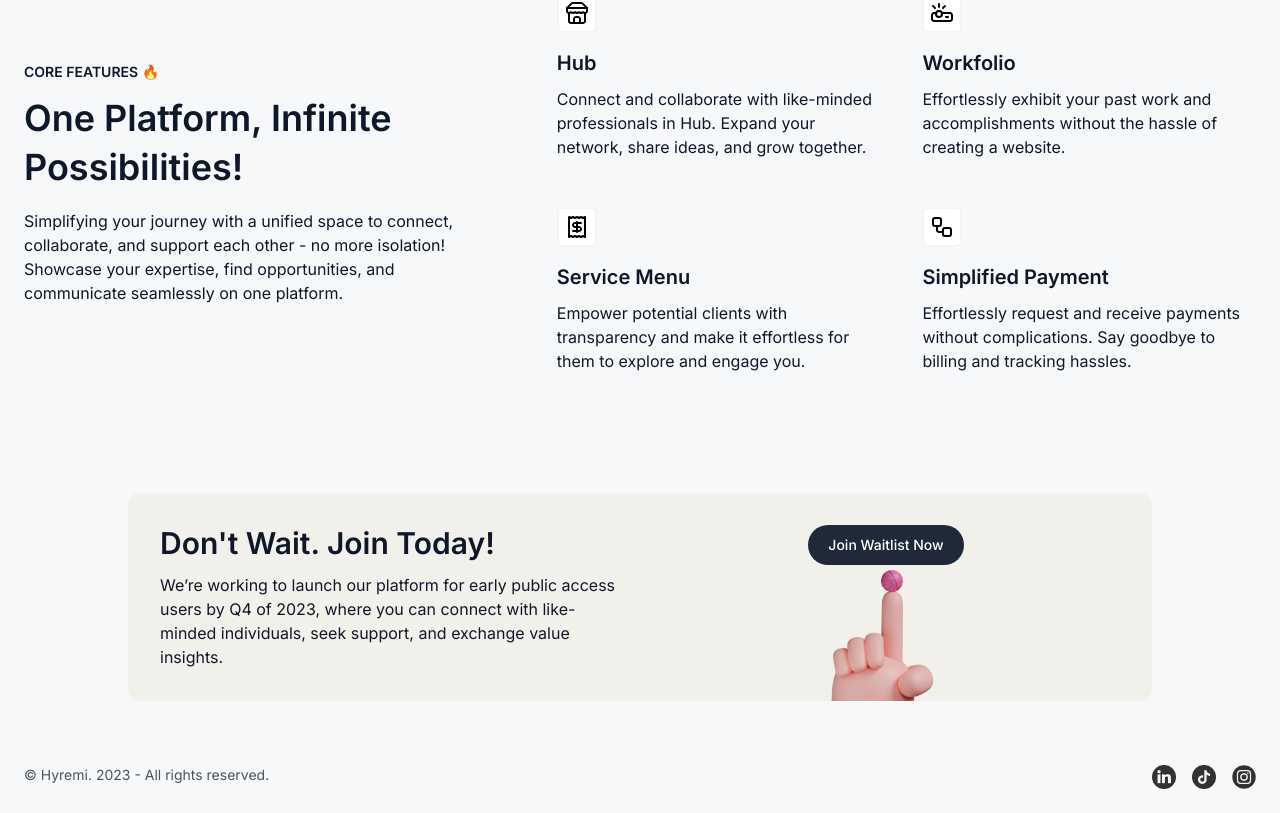
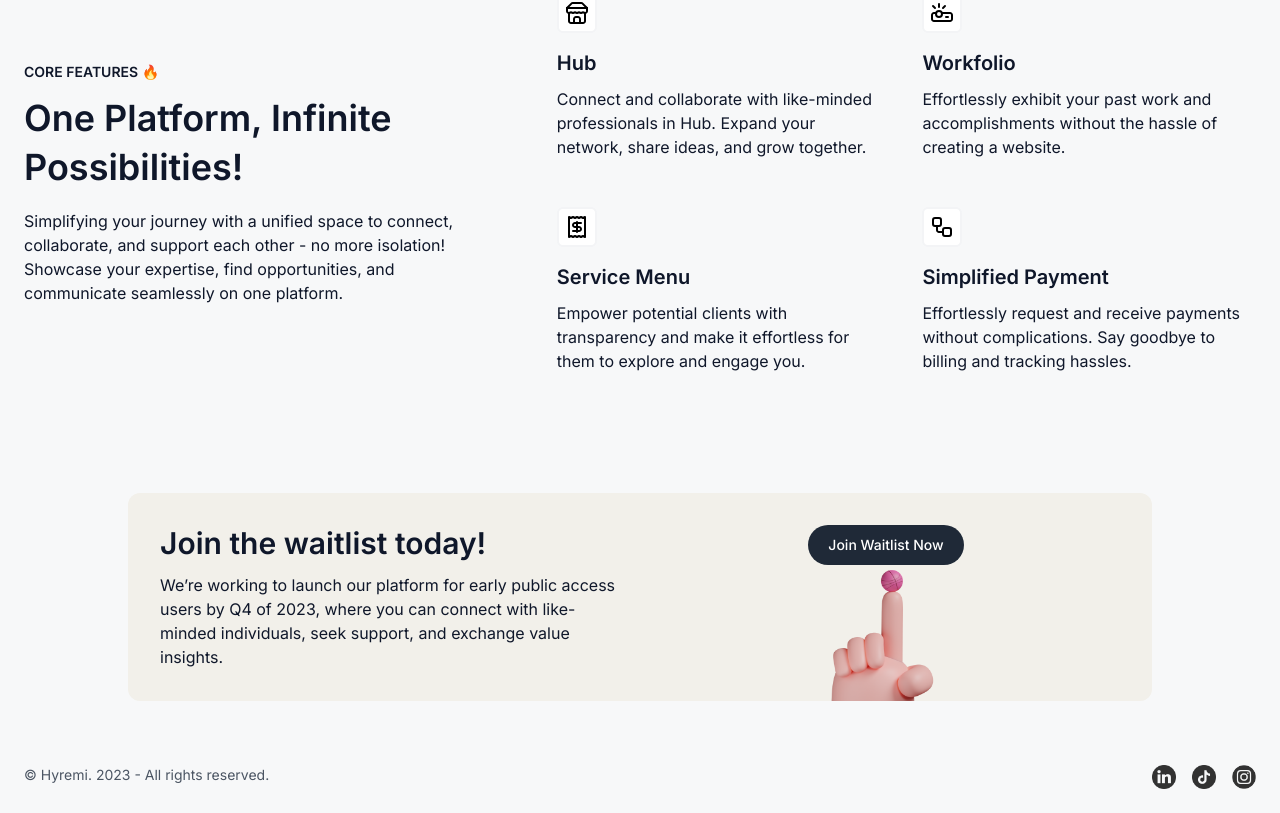
Before and after one commit to aaronlimck/hyremi_landing, a Next.js app: page / in a window 1280 px wide. Shown: the part 939-1752 px from the top of the page. Built offline with nearby package versions, Linux system fonts and the light colour scheme.

Commit message:
update CTA heading

```diff
--- a/components/CTA.js
+++ b/components/CTA.js
@@ -9,7 +9,7 @@ const CTA = () => {
       >
         <div>
           <h1 className="text-center md:text-left text-2xl sm:text-3xl font-semibold mb-3">
-            Don't Wait. Join Today!
+            Join the waitlist today!
           </h1>
           <p className="text-center md:text-left">
             We’re working to launch our platform for early public access users
```
